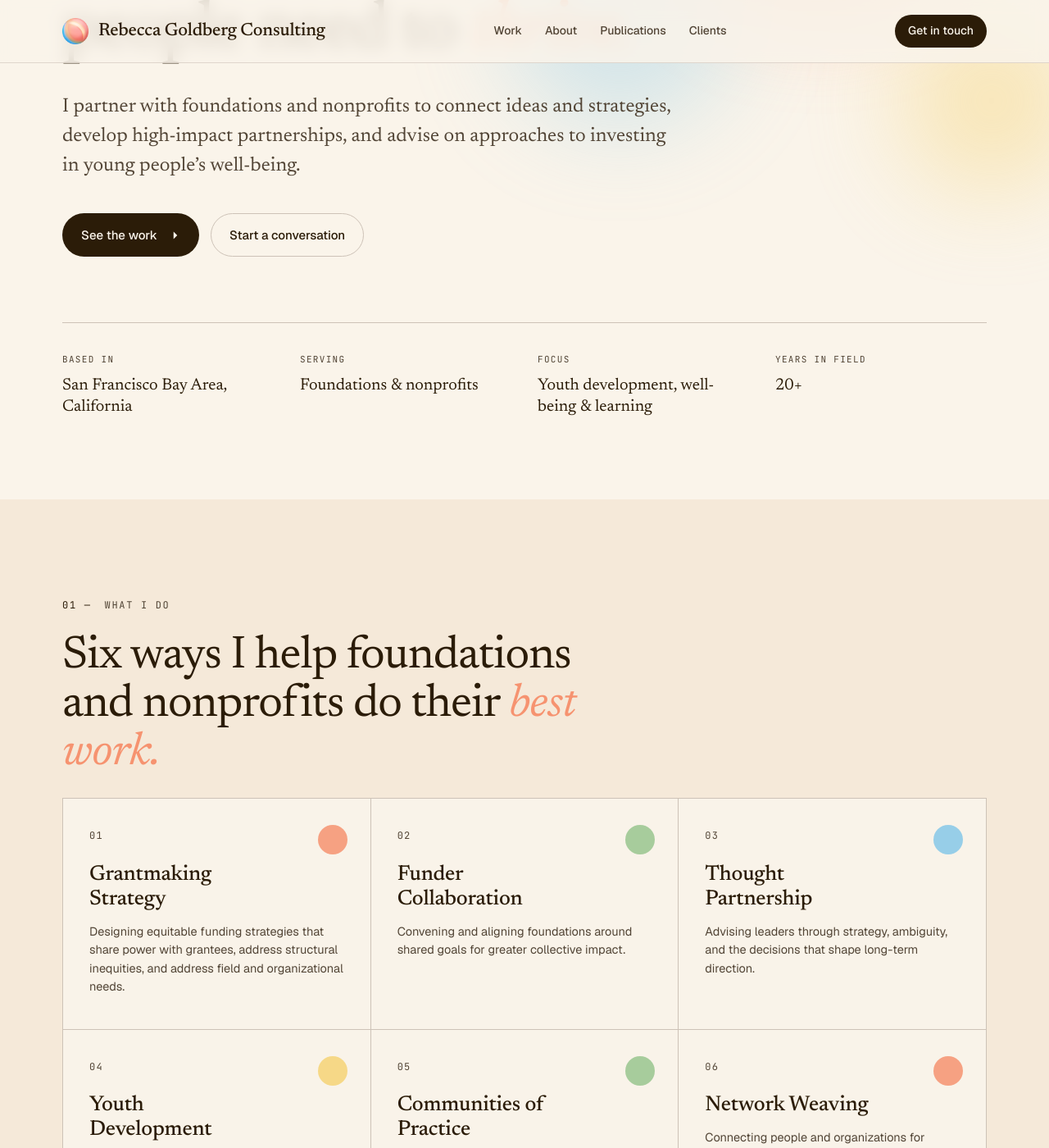
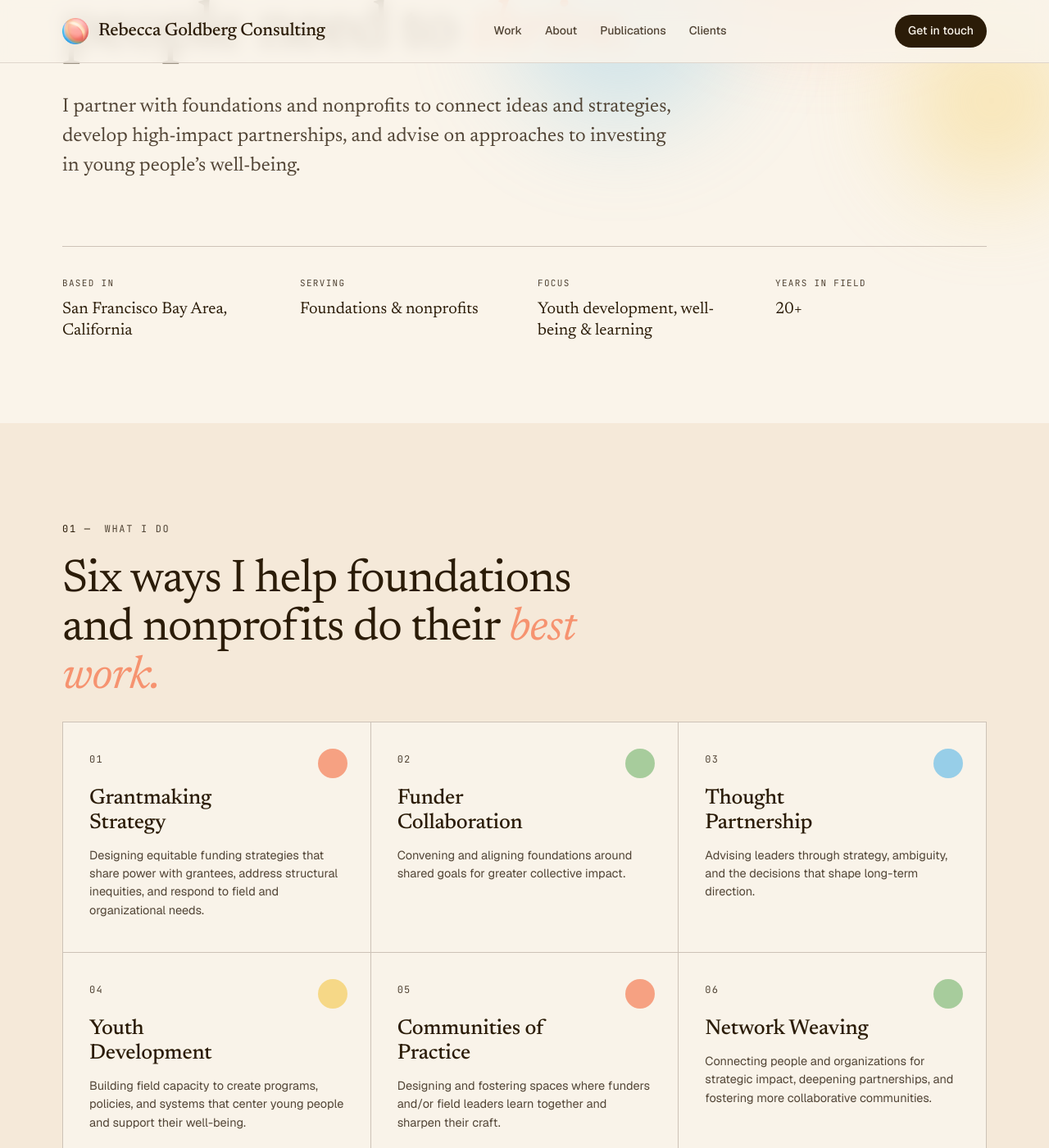
Before and after one commit to rebeccagoldberg/rebeccagoldberg.github.io, a Jekyll site: the page built from index.md, in a window 1280 px wide and 1400 px high, scrolled down 384 px. Shown: the whole window at 82% size. Built offline with Jekyll 4.4.1, drawn with Linux system fonts in a browser that asks for light colours; some of the changed text lies outside the part shown.

Commit message:
added website fixes (bettter button, text fixes and more)

```diff
--- a/_layouts/mainpage.html
+++ b/_layouts/mainpage.html
@@ -222,10 +222,10 @@
     cursor: pointer;
     border: 1px solid transparent;
   }
-  .btn-primary { background: var(--ink); color: var(--bg); }
+  .btn-primary { background: var(--ink-soft); color: var(--bg); }
   .btn-primary:hover { transform: translateY(-1px); color: var(--bg); }
   .btn-ghost { border-color: var(--rule); color: var(--ink); }
-  .btn-ghost:hover { background: color-mix(in oklab, var(--ink) 6%, transparent); }
+  .btn-ghost:hover { background: color-mix(in oklab, var(--ink-soft) 6%, transparent); }
   .btn-arrow {
     width: 18px; height: 18px;
     display: inline-block;
@@ -646,10 +646,7 @@
     <p class="hero-lede">
 I partner with foundations and nonprofits to connect ideas and strategies, develop high-impact partnerships, and advise on approaches to investing in young people’s well-being.
     </p>
-    <div class="hero-ctas">
-      <a class="btn btn-primary" href="#expertise">See the work <span class="btn-arrow"></span></a>
-      <a class="btn btn-ghost" href="#contact">Start a conversation</a>
-    </div>
+
 
     <div class="hero-meta">
       <div class="item"><div class="k">Based in</div><div class="v">San Francisco Bay Area, California</div></div>
@@ -667,7 +664,7 @@
 
     <div class="expertise-grid reveal">
       <div class="expertise-cell" style="--accent:var(--coral)">
-        <div><div class="num">01</div><h3>Grantmaking Strategy</h3><p>Designing equitable funding strategies that share power with grantees, address structural inequities, and address field and organizational needs.</p></div>
+        <div><div class="num">01</div><h3>Grantmaking Strategy</h3><p>Designing equitable funding strategies that share power with grantees, address structural inequities, and respond to field and organizational needs.</p></div>
         <div class="swatch" aria-hidden="true"></div>
       </div>
       <div class="expertise-cell" style="--accent:var(--sage)">
@@ -682,11 +679,11 @@
         <div><div class="num">04</div><h3>Youth Development</h3><p>Building field capacity to create programs, policies, and systems that center young people and support their well-being.</p></div>
         <div class="swatch" aria-hidden="true"></div>
       </div>
-      <div class="expertise-cell" style="--accent:var(--sage)">
+      <div class="expertise-cell" style="--accent:var(--coral)">
         <div><div class="num">05</div><h3>Communities of Practice</h3><p>Designing and fostering spaces where funders and/or field leaders learn together and sharpen their craft.</p></div>
         <div class="swatch" aria-hidden="true"></div>
       </div>
-      <div class="expertise-cell" style="--accent:var(--coral)">
+      <div class="expertise-cell" style="--accent:var(--sage)">
         <div><div class="num">06</div><h3>Network Weaving</h3><p>Connecting people and organizations for strategic impact, deepening partnerships, and fostering more collaborative communities.</p></div>
         <div class="swatch" aria-hidden="true"></div>
       </div>
@@ -719,7 +716,7 @@
         </p>
 
         <div class="boards">
-          <div class="k">Currently on the board of</div>
+          <div class="k">Currently on the advisory boards of</div>
           <div class="board-row">
             <a class="board-chip" href="https://www.playworks.org/northern-california/" target="_blank" rel="noreferrer">Playworks Northern California ↗</a>
             <a class="board-chip" href="https://www.mentorcaliforniayouth.org/" target="_blank" rel="noreferrer">MENTOR California ↗</a>
@@ -734,8 +731,8 @@
 
 <section id="clients" class="tint-warm" data-screen-label="03 Clients">
   <div class="container">
-    <div class="section-label reveal"><span class="num">03 —</span><span>Past &amp; current clients</span></div>
-    <h2 class="section-title reveal">Past &amp; current partners.</h2>
+    <div class="section-label reveal"><span class="num">03 —</span><span>Clients</span></div>
+    <h2 class="section-title reveal">Past &amp; current clients.</h2>
     <p class="section-intro reveal">
       A selection of foundations, intermediaries, and field-building organizations
       I've had the privilege of working with.
@@ -750,9 +747,8 @@
         <a class="client" href="https://fundirl.org/" target="_blank" rel="noreferrer"><span>Fund IRL</span><span class="arrow">→</span></a>
         <a class="client" href="https://www.edfunders.org/" target="_blank" rel="noreferrer"><span>Grantmakers for Education</span><span class="arrow">→</span></a>
         <a class="client" href="https://www.hellmanfoundation.org/" target="_blank" rel="noreferrer"><span>Hellman Foundation</span><span class="arrow">→</span></a>
-        <a class="client" href=" https://www.isry.org/" target="_blank" rel="noreferrer"><span>Institute for the Study of Resilience in Youth</span><span class="arrow">→</span></a>
+        <a class="client" href="https://www.isry.org/" target="_blank" rel="noreferrer"><span>Institute for the Study of Resilience in Youth</span><span class="arrow">→</span></a>
         <a class="client" href="https://lillyendowment.org/" target="_blank" rel="noreferrer"><span>Lilly Endowment</span><span class="arrow">→</span></a>
-        <a class="client" href="https://naaweb.org/" target="_blank" rel="noreferrer"><span>National Afterschool Association</span><span class="arrow">→</span></a>
         <a class="client" href="https://www.pearinc.org/" target="_blank" rel="noreferrer"><span>Partnerships in Education and Resilience</span><span class="arrow">→</span></a>
         <a class="client" href="https://playworks.org/" target="_blank" rel="noreferrer"><span>Playworks</span><span class="arrow">→</span></a>
         <a class="client" href="https://www.projectevident.org/" target="_blank" rel="noreferrer"><span>Project Evident</span><span class="arrow">→</span></a>
@@ -835,7 +831,7 @@
         <p class="intro">A quick note about your project or question.</p>
 
         <label for="cf-name">Your name</label>
-        <input class="form-control" name="fullName" type="text" placeholder="Jane Doe" required="required" data-validation-required-message="Please enter your name.">
+        <input class="form-control" name="fullName" type="text" placeholder="Your Name" required="required" data-validation-required-message="Please enter your name.">
         <label for="cf-email">Email</label>
         <input class="form-control" name="email" type="email" placeholder="Your Email" required="required" data-validation-required-message="Please enter your email address.">
         <label for="cf-msg">Phone Number</label>
```
